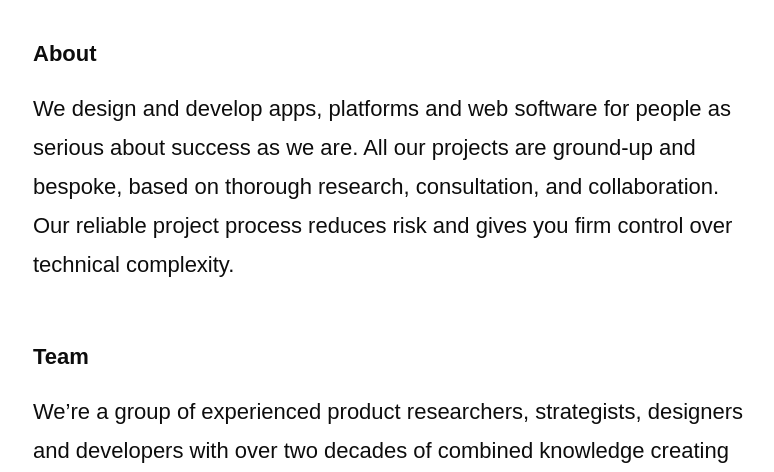
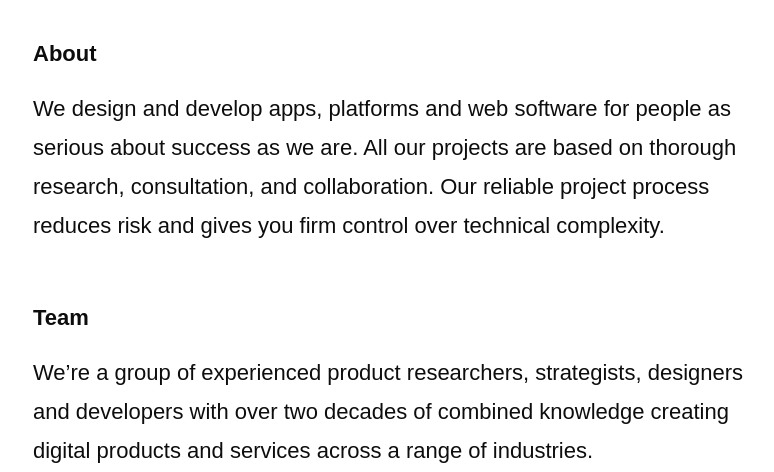
Before and after one commit to picketstudio/temp-site, a plain HTML site: page index.html in a window 1280 px wide. Shown: the part 328-800 px from the top of the page, without its empty margins (247-1021 px from the left). Drawn offline with nearby package versions, Linux system fonts and the light colour scheme; a web font is replaced by a local one.

Commit message:
Tweak about content

```diff
--- a/index.html
+++ b/index.html
@@ -170,10 +170,10 @@
         <strong>About</strong>
         <p>
           We design and develop apps, platforms and web software for people as
-          serious about success as we are. All our projects are ground-up and
-          bespoke, based on thorough research, consultation, and collaboration.
-          Our reliable project process reduces risk and gives you firm control
-          over technical complexity.
+          serious about success as we are. All our projects are based on
+          thorough research, consultation, and collaboration. Our reliable
+          project process reduces risk and gives you firm control over technical
+          complexity.
         </p>
       </section>
       <section>
```
